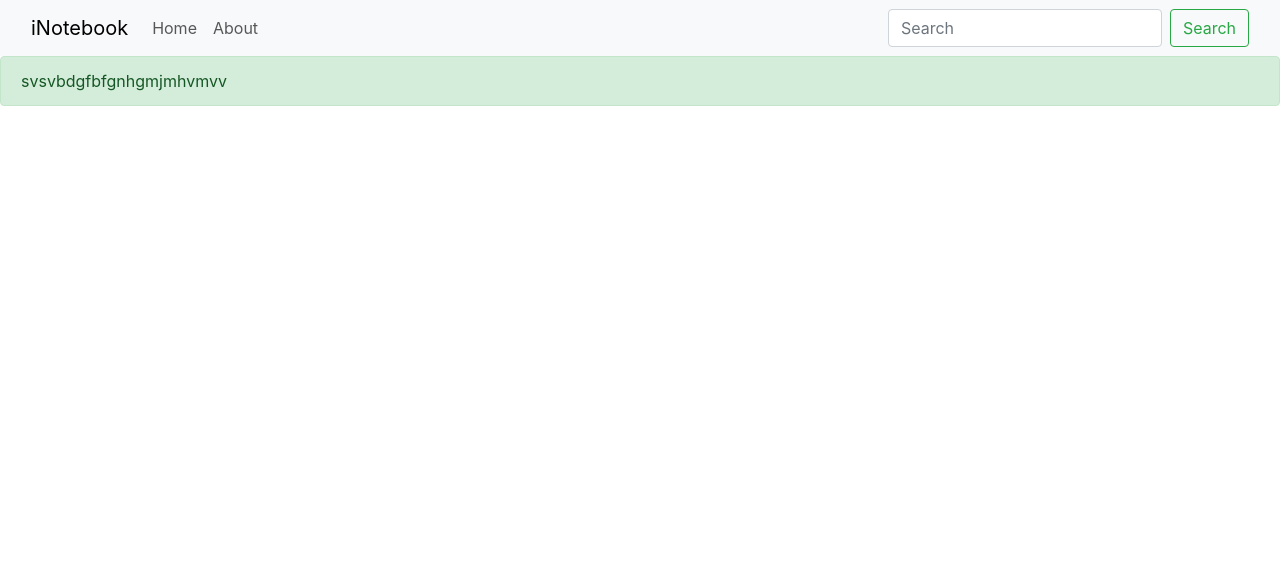
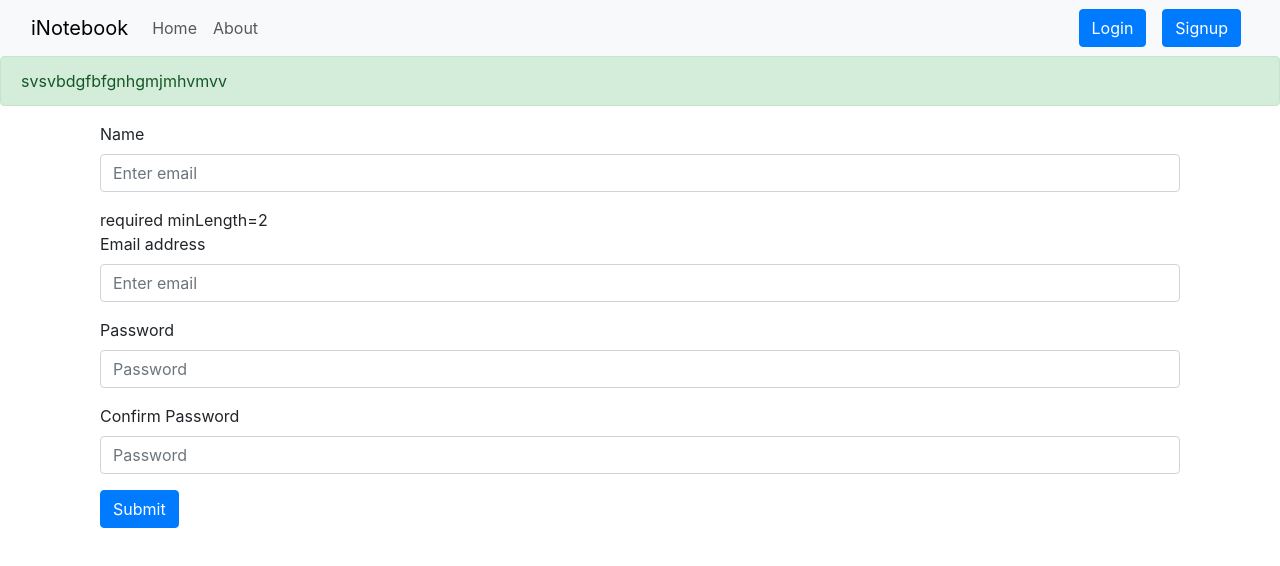
Before and after one commit to DarshilGajera07/inotebook, a React (Create React App) app: page /signup in a window 1280 px wide. Shown: the top 566 px of the page. Built offline with nearby package versions, Linux system fonts and the light colour scheme; the HTML template or start-up script is replaced by a standard one.

Commit message:
login and signup is complate. its means if the user is singup after its login other wise note login.  lec 70 done.

```diff
--- a/src/App.js
+++ b/src/App.js
@@ -9,6 +9,8 @@
 import About from './components/About';
 import NotesState from './context/notes/NotesState';
 import Aleart from './components/Aleart';
+import Login from './components/Login';
+import Singup from './components/Singup';
 function App() {
   return (
     <>
@@ -20,6 +22,8 @@
           <Routes>
             <Route path="/" element={<Home />} />
             <Route path="/about" element={<About />} />
+            <Route path="/login" element={<Login />} />
+            <Route path="/signup" element={<Singup />} />
           </Routes>
           </div>
       </NotesState>
--- /dev/null
+++ b/src/components/Login.js
@@ -0,0 +1,54 @@
+import React, {useState} from 'react'
+import { useNavigate } from 'react-router-dom';
+
+const Login = (e) => {
+    let navigate = useNavigate();
+
+    const [credentials, setCredential] = useState({email: "", password: ""})
+
+    const handleSubmit = async (e) => {
+        e.preventDefault();
+        const response = await fetch("http://localhost:5000/api/auth/login", {
+            method: 'POST',
+            headers: {
+                'Content-Type': 'application/json'
+            },
+            body: JSON.stringify({email:credentials.email, password:credentials.password})
+        });
+
+        const json = await response.json()
+        console.log(json);
+        if (json.success) {
+            //success is true redirect and save ther auth token.
+            localStorage.setItem('token', json.authtoken);
+            navigate("/");
+
+        }
+        else{
+            alert("invalid")
+        }
+    }
+
+    const onChange= (e)=>{
+        setCredential({...credentials, [e.target.name]: e.target.value})
+    }
+
+    return (
+        <div>
+            <form onSubmit={handleSubmit}>
+                <div className="form-group">
+                    <label htmlFor="email">Email address</label>
+                    <input type="email" className="form-control" onChange={onChange} value={credentials.email} id="email" name='email' aria-describedby="emailHelp" placeholder="Enter email" />
+                    <small id="emailHelp" className="form-text text-muted">We'll never share your email with anyone else.</small>
+                </div>
+                <div className="form-group">
+                    <label htmlFor="password">Password</label>
+                    <input type="password" className="form-control" onChange={onChange} value={credentials.password} id="password" name='password' placeholder="Password" />
+                </div>
+                <button type="submit" className="btn btn-primary">Submit</button>
+            </form>
+        </div>
+    )
+}
+
+export default Login
--- a/src/components/Navbar.js
+++ b/src/components/Navbar.js
@@ -22,8 +22,8 @@
                             </li>
                         </ul>
                         <form className="d-flex" role="search">
-                            <input className="form-control me-2" type="search" placeholder="Search" aria-label="Search" />
-                            <button className="btn btn-outline-success" type="submit">Search</button>
+                            <Link className="btn btn-primary mx-2" to="/login" role='button'>Login</Link>
+                            <Link className="btn btn-primary mx-2" to="/signup" role='button'>Signup</Link>
                         </form>
                     </div>
                 </div>
--- /dev/null
+++ b/src/components/Singup.js
@@ -0,0 +1,64 @@
+import React, {useState} from 'react'
+import { useNavigate } from 'react-router-dom';
+
+const Singup = () => {
+  let navigate = useNavigate();
+  const [credentials, setCredential] = useState({name: "", email: "", password: "", cpassword: ""});
+
+  const handleSubmit = async (e) => {
+    const {name, email, password} = credentials
+    e.preventDefault();
+    const response = await fetch("http://localhost:5000/api/auth/createuser", {
+      method: 'POST',
+      headers: {
+        'Content-Type': 'application/json'
+      },
+      body: JSON.stringify({name, email, password})
+    });
+
+    const json = await response.json()
+    console.log(json);
+    if (json.success) {
+      //success is true redirect and save ther auth token.
+      localStorage.setItem('token', json.authtoken);
+      navigate("/");
+
+    }
+    else {
+      alert("invalid")
+    }
+  }
+
+  const onChange = (e) => {
+    setCredential({ ...credentials, [e.target.name]: e.target.value })
+  }
+
+
+  return (
+    <div>
+      <div className='container'>
+        <form onSubmit={handleSubmit}>
+          <div className="form-group">
+            <label htmlFor="name">Name</label>
+            <input type="text" className="form-control" onChange={onChange} id="name" aria-describedby="emailHelp" placeholder="Enter email" name='name' />
+          </div> required minLength={2}
+          <div className="form-group">
+            <label htmlFor="email">Email address</label>
+            <input type="email" className="form-control" onChange={onChange} id="email" aria-describedby="emailHelp" placeholder="Enter email" name='email' />
+          </div>
+          <div className="form-group">
+            <label htmlFor="password">Password</label>
+            <input type="password" className="form-control" onChange={onChange} id="password" placeholder="Password" name='password' required minLength={2} />
+          </div>
+          <div className="form-group">
+            <label htmlFor="cpassword">Confirm Password</label>
+            <input type="cpassword" className="form-control" onChange={onChange} id="cpassword" placeholder="Password" name='cpassword' required minLength={2} />
+          </div>
+
+          <button type="submit" className="btn btn-primary">Submit</button>
+        </form>
+      </div></div>
+  )
+}
+
+export default Singup
--- a/src/context/notes/NotesState.js
+++ b/src/context/notes/NotesState.js
@@ -10,7 +10,7 @@
   //Get allnote
   const getNote = async () => {
     //API Call
-    const response = await fetch(`${host}/api/notes/fetchallnotes`, {
+    const response = await fetch(`${host}/api/notes/fetchallnotes`,   {
       method: 'GET',
       headers: {
         'Content-Type': 'application/json',
```
Also changed, not shown: 1 other file (tests, documents, lock files or other folders).
